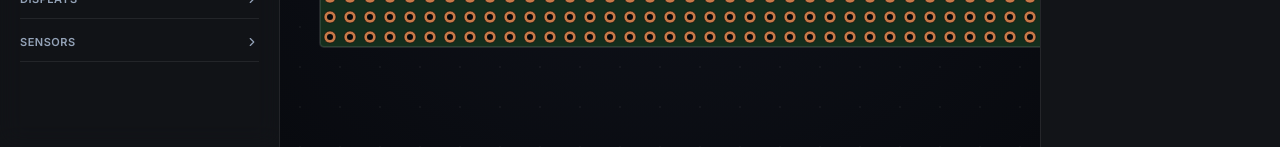
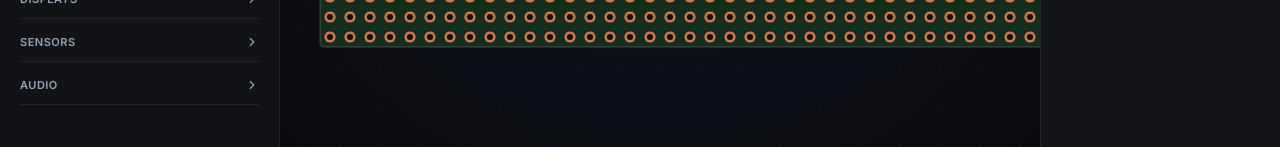
Before and after one commit to jaysonragasa/perfdesigner, a React (Vite) app: page / in a window 1280 px wide. Shown: the part 653-800 px from the top of the page. Built offline with nearby package versions, Linux system fonts and the light colour scheme.

Commit message:
feat: add PAM8406 Audio Ampli and Speaker components

```diff
--- a/src/data/builtinComponents.js
+++ b/src/data/builtinComponents.js
@@ -251,5 +251,63 @@ export const BUILTIN_JSON_COMPONENTS = [
         { "text": "ESP32 DEVKIT V1", "size": 16, "x": 5.0339851997742535, "y": 1.3095668544049073 }
       ]
     }
+  },
+  {
+    "id": "pam8406",
+    "categoryId": "audio",
+    "categoryName": "Audio",
+    "name": "PAM8406 Audio Ampli",
+    "icon": "🔊",
+    "def": {
+      "name": "PAM8406 AUDIO AMPLI",
+      "bodyWidth_mm": 23,
+      "bodyHeight_mm": 24,
+      "hideBody": false,
+      "pads": [
+        { "x": 8, "y": 1 },
+        { "x": 8, "y": 2 },
+        { "x": 0, "y": 3 },
+        { "x": 8, "y": 3 },
+        { "x": 0, "y": 4 },
+        { "x": 8, "y": 4 },
+        { "x": 0, "y": 5 },
+        { "x": 8, "y": 5 },
+        { "x": 8, "y": 6 }
+      ],
+      "texts": [
+        { "text": "VCC", "size": 11, "x": 6.967551058065119, "y": 1.039554556262394 },
+        { "text": "GND", "size": 11, "x": 6.965885715758748, "y": 2.0127330488495154 },
+        { "text": "ROUT+", "size": 11, "x": 6.690465022723642, "y": 2.9864686558232854 },
+        { "text": "ROUT-", "size": 11, "x": 6.672037180102247, "y": 4 },
+        { "text": "LOUT+", "size": 11, "x": 6.708892865345037, "y": 4.976675658933925 },
+        { "text": "LOUT-", "size": 11, "x": 6.690465022723643, "y": 6.063918373596218 },
+        { "text": "RIN", "size": 11, "x": 0.8856945969842769, "y": 2.9680408132018905 },
+        { "text": "GND", "size": 11, "x": 0.9778338100912509, "y": 4 },
+        { "text": "LIN", "size": 11, "x": 0.8119832264986977, "y": 5.03195918679811 },
+        { "text": "PAM8406", "size": 16, "x": 4.028086941962194, "y": 7.39851997742535 }
+      ]
+    }
+  },
+  {
+    "id": "speaker",
+    "categoryId": "audio",
+    "categoryName": "Audio",
+    "name": "Speaker",
+    "icon": "📣",
+    "def": {
+      "name": "SPEAKER",
+      "bodyWidth_mm": 25,
+      "bodyHeight_mm": 25,
+      "hideBody": false,
+      "pads": [
+        { "x": 4, "y": 9 },
+        { "x": 5, "y": 9 }
+      ],
+      "texts": [
+        { "text": "SPEAKER", "size": 25, "x": 4.5, "y": 4.5 },
+        { "text": "+", "size": 25, "x": 3.9722168753997185, "y": 7.884021210672394 },
+        { "text": "_", "size": 25, "x": 4.9346449261414085, "y": 7.511468416836902 }
+      ]
+    }
   }
 ];
```
